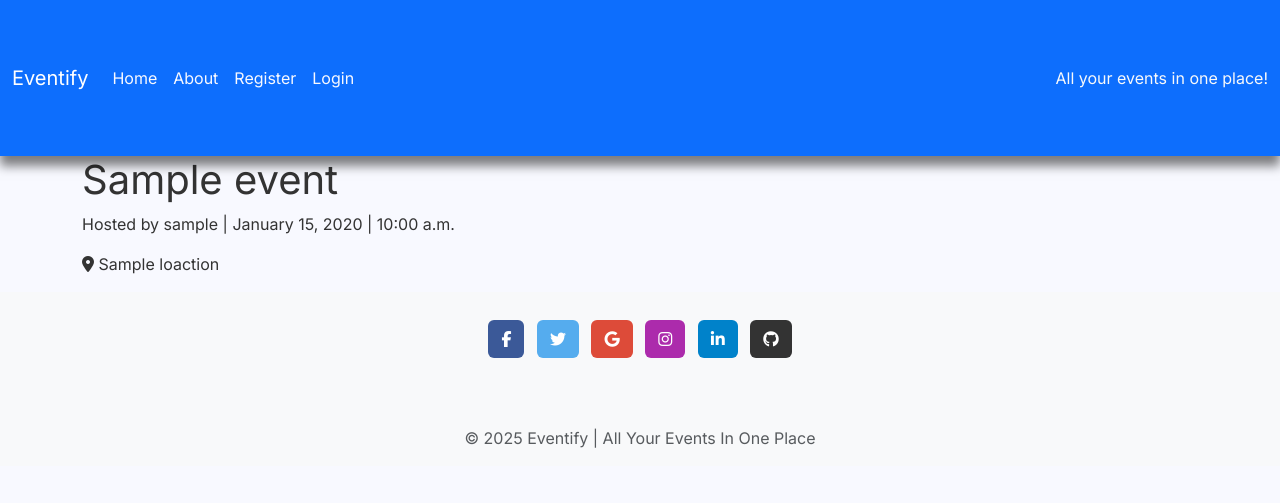
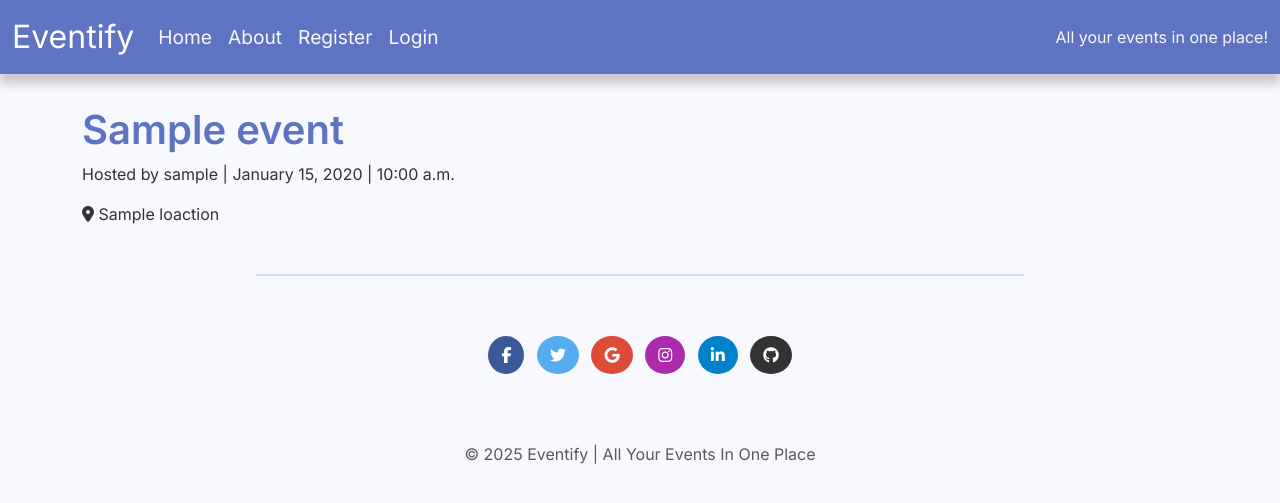
Before and after one commit to taz1003/PP4_Eventify_Event_Planner, a Django app: template events/templates/events/event_detail.html in a window 1280 px wide. Shown: the top 503 px of the page. Run offline with Django 5.2, Linux system fonts and the light colour scheme; the template is opened without the code that fills it: most values are stand-ins (such as "Sample title", 1, 10 or a date in 2020); some libraries are stand-ins or nearby versions.

Commit message:
Update index.html and add styling

```diff
--- a/static/css/style.css
+++ b/static/css/style.css
@@ -1,29 +1,141 @@
 body {
-    font-family: 'Inter', sans-serif;
+    font-family: 'Inter', 'Roboto', sans-serif;
     background-color: #f8f9ff;
     color: #333;
+}
+
+h1, h2, h3, h4, h5, h6 {
+    font-family: 'Inter', sans-serif;
+    color: #5e73c2;
+    font-weight: 600;
+}
+
+a {
+    color: #5e73c2;
+    text-decoration: none;
+}
+
+a:hover {
+    color: #888eba;
+    text-decoration: underline;
 }
 
 /* Navbar */
 .navbar {
     background-color: #5e73c2;
-    box-shadow: 0 10px 10px rgba(0, 0, 0, 0.5);
+    box-shadow: 0 10px 10px rgba(0, 0, 0, 0.2);
+    margin-bottom: 2rem;
 }
 
 .navbar .nav-link{
     color: #f8f9ff;
+    font-weight: 500;
+    font-size: larger;
 }
 
-/* Main content */
-.container-fluid {
-    padding-top: 50px;
-    padding-bottom: 50px;
+.navbar .nav-link.active {
+    color: #e6f4f1;
 }
 
-/* Event list */
-.list-group-item {
-    background-color: #fff;
-    border: 1px solid #e6f4f1;
-    margin-bottom: 10px;
-    transition: all 0.5s ease-in-out;
+.navbar .navbar-brand {
+    color: #ffffff;
+    font-size: xx-large;
+    font: 800;
 }
+
+/* Buttons */
+.btn-primary {
+    background-color: #5e73c2;
+    border-color: #888eba;
+}
+
+.btn-primary:hover {
+    background-color: #888eba;
+    border-color: #888eba;
+}
+
+/* Event Cards */
+.image-container {
+    position: relative;
+    overflow: hidden;
+    border-top-left-radius: 0.5rem;
+    border-top-right-radius: 0.5rem;
+}
+
+.card-img-top {
+    width: 100%;
+    height: 220px;
+    object-fit: cover;
+    border-top-left-radius: 0.5rem;
+    border-top-right-radius: 0.5rem;
+}
+
+.card {
+    border: none;
+    border-radius: 1rem;
+    background-color: #ffffff;
+    box-shadow: 0 5px 12px rgba(0, 0, 0, 0.2);
+}
+
+.card .card-title-2 {
+    font-family: 'Inter', sans-serif;
+    font-weight: 700;
+    color: #333;
+    font-size: 1.5rem;
+    margin-bottom: 0.5rem;
+}
+
+.card .card-author {
+    color: #2e2d2d;
+    font-weight: 500;
+    line-height: 1.8;
+}
+
+.card .card-text {
+    font-family: 'Roboto', sans-serif;
+    color: #555;
+    font-weight: 400;
+}
+
+.post-link:hover .card-title-2 {
+    color: #5e73c2;
+    text-decoration: underline;
+}
+
+/* Pagination */
+.pagination .page-link {
+    font-family: 'Inter', sans-serif;
+    color: #5e73c2;
+    border: none;
+    background-color: transparent;
+    font-weight: 500;
+}
+
+/* Alert msg */
+.alert-info {
+    background-color: #e6f4f1;
+    color: #333;
+    border: none;
+}
+
+/* Footer */
+footer {
+    background-color: #f8f9ff;
+}
+
+footer .btn-floating {
+    border-radius: 50%;
+}
+
+footer .text-muted {
+    font-size: 1rem;
+}
+
+.footer-hr {
+    border: none;
+    height: 2px;
+    width: 60%;
+    margin: 2rem auto;
+    background-color: #5e73c2;
+    border-radius: 10px;
+}
--- a/templates/base.html
+++ b/templates/base.html
@@ -26,7 +26,7 @@
 
 	<body>
 		<!-- Navigation -->
-		<nav class="navbar navbar-expand-lg navbar-dark bg-primary">
+		<nav class="navbar navbar-expand-lg navbar-dark">
 			<div class="container-fluid">
 				<a class="navbar-brand" href="{% url 'event_list' %}">Eventify</a>
 				<button
@@ -70,24 +70,26 @@
 		{% endblock %}
 
 		<!-- Footer -->
-		<footer class="bg-light text-center">
+		<hr class="footer-hr">
+		<footer class="text-center">
 			<div class="container p-4">
 				<section class="mb-4">
 					<a class="btn text-white btn-floating m-1" style="background-color: #3b5998" href="#"
 						><i class="fab fa-facebook-f"></i
 					></a>
-					<a class="btn text-white btn-floating m-1" style="background-color: #55acee" href="#"><i class="fab fa-twitter"></i></a>
-					<a class="btn text-white btn-floating m-1" style="background-color: #dd4b39" href="#"><i class="fab fa-google"></i></a>
-					<a class="btn text-white btn-floating m-1" style="background-color: #ac2bac" href="#"
-						><i class="fab fa-instagram"></i
-					></a>
-					<a class="btn text-white btn-floating m-1" style="background-color: #0082ca" href="#"
-						><i class="fab fa-linkedin-in"></i
-					></a>
-					<a class="btn text-white btn-floating m-1" style="background-color: #333333" href="#"><i class="fab fa-github"></i></a>
+					<a class="btn text-white btn-floating m-1" style="background-color: #55acee" href="#">
+						<i class="fab fa-twitter"></i></a>
+					<a class="btn text-white btn-floating m-1" style="background-color: #dd4b39" href="#">
+						<i class="fab fa-google"></i></a>
+					<a class="btn text-white btn-floating m-1" style="background-color: #ac2bac" href="#">
+						<i class="fab fa-instagram"></i></a>
+					<a class="btn text-white btn-floating m-1" style="background-color: #0082ca" href="#">
+						<i class="fab fa-linkedin-in"></i></a>
+					<a class="btn text-white btn-floating m-1" style="background-color: #333333" href="#">
+						<i class="fab fa-github"></i></a>
 				</section>
 			</div>
-			<div class="text-center p-3 bg-light text-muted">© 2025 Eventify | All Your Events In One Place</div>
+			<div class="text-center p-3 text-muted">© 2025 Eventify | All Your Events In One Place</div>
 		</footer>
 
 		<!-- JS -->
```
Also changed, not shown: events/templates/events/index.html (+3 -5 lines).
